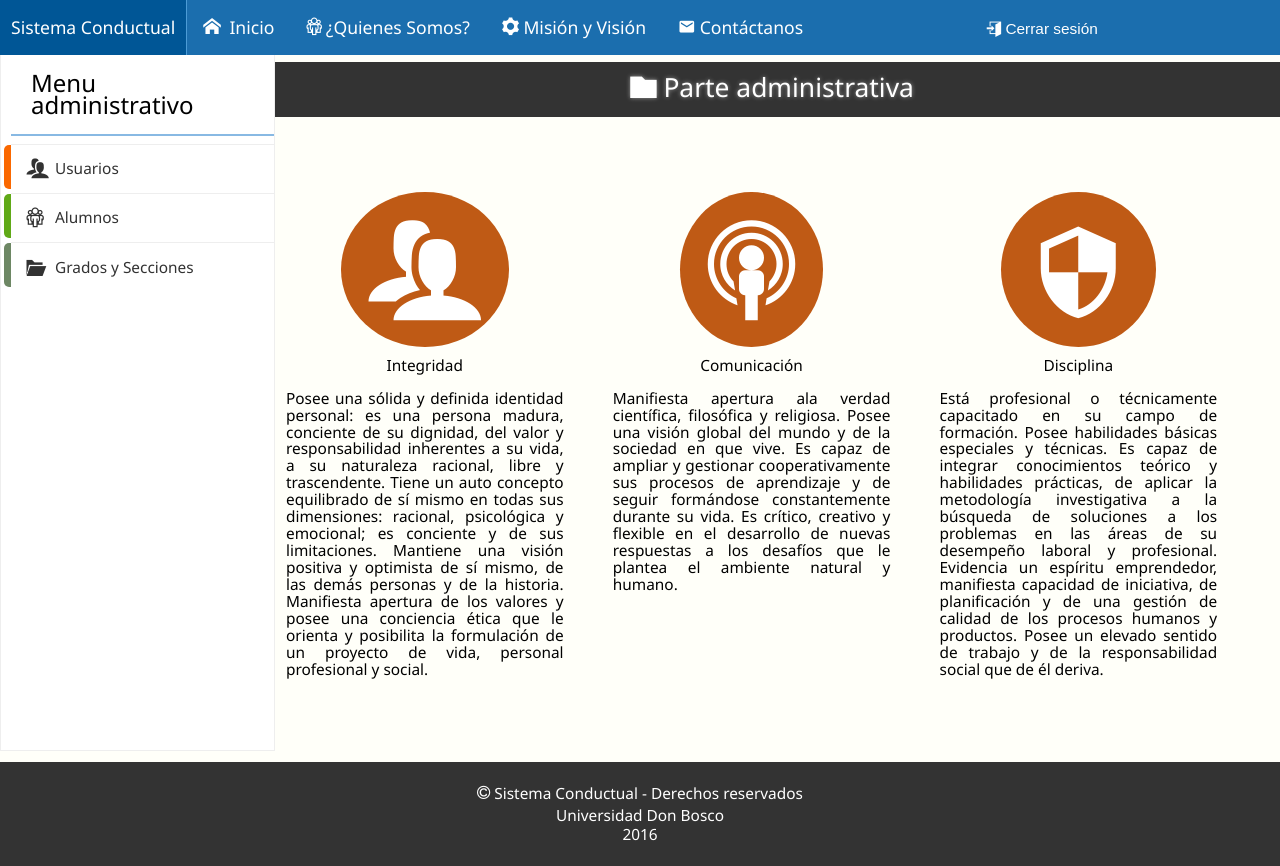
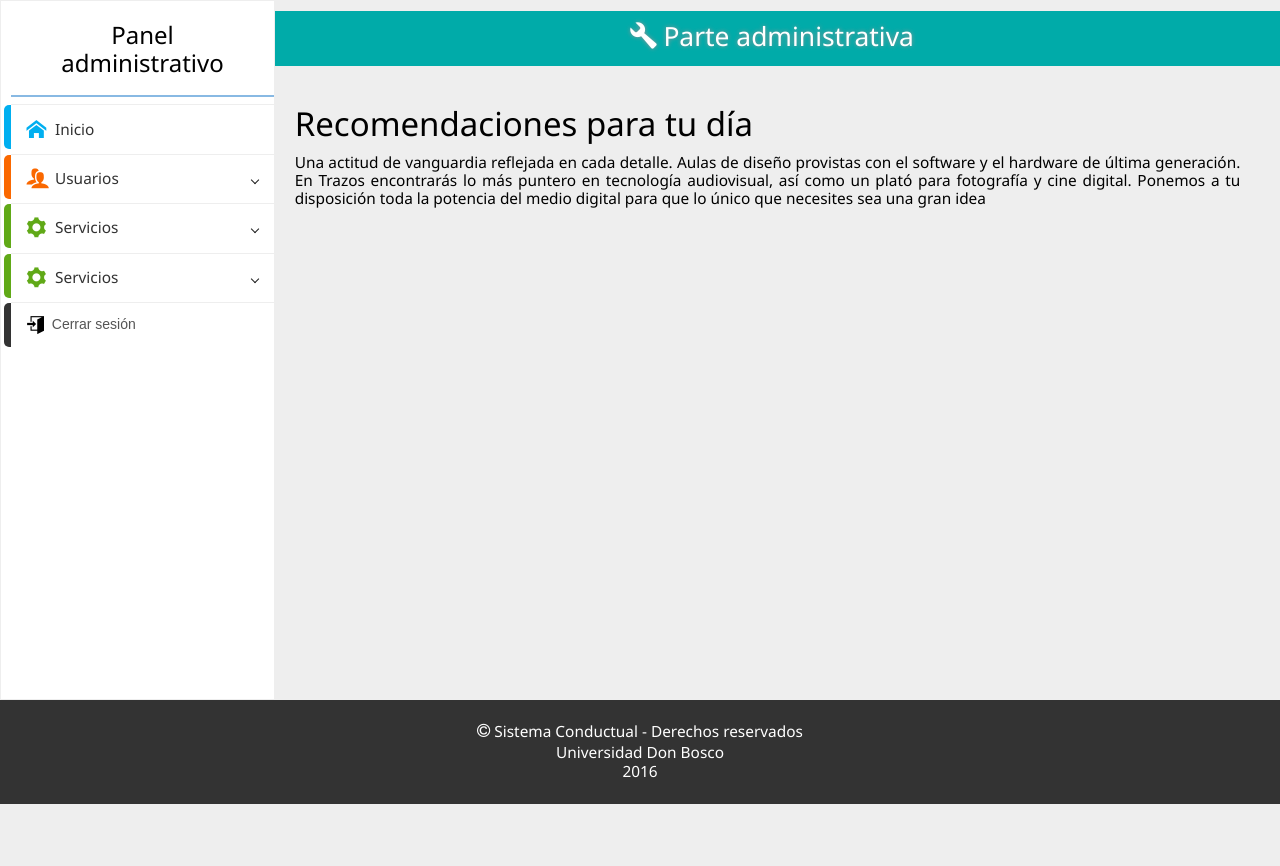
Before and after one commit to MelgarCarlos/expo, a PHP site: page /Back/admin.php in a window 1280 px wide. After the commit the page ends 804 px from the top, so only its background shows below. Run offline with PHP 8.4, Linux system fonts and the light colour scheme; the visitor is signed in with stand-in values (Sample User, id 1).

Commit message:
Cambios de diseño
Realice los distintos cambios al diseño de lado izquierdo, cabe recalcar
que el menu de arriba aun sigue intacto hablando de la parte
administrativa

```diff
--- a/Alejandra/Back/admin.php
+++ b/Alejandra/Back/admin.php
@@ -13,62 +13,29 @@ if(!verificar_usuario()){
     ?>
     <title>Administrador</title>
 </head>
-<body style="background-color: #fffff9;">
-
-    <?php
-    include 'nav.php';
-    ?>
-
-    <div style="padding: 4% 0% 0% 0%;" >
-        <div  style="position: relative;">
-        <?php
+<body class="bg-grayLighter">
+    <div style="overflow: hidden;">
+       <?php
        include 'menu.php';
        ?>
-        </div>
         <div class="bg-grayLighter" style="margin: 0px;">
                     <center>
-                        <h3 class="bg-darkGray fg-white padding10" style="margin-bottom: 0px;text-shadow: 0px 0px 4px rgba(150, 150, 150, 1);"><span style="padding-bottom: 5px;" class="mif-folder" ></span> Parte administrativa</h3>
+                        <h3 class="bg-teal fg-white padding10" style="margin-bottom: 0px;text-shadow: 0px 0px 4px rgba(150, 150, 150, 1);"><span style="padding-bottom: 5px;" class="mif-wrench" ></span> Parte administrativa</h3>
                     </center>
         </div>
-        <div class="grid" style="margin-top: 5%;position: static" >
-                <div class="row cells4">
-                    <div class="cell align-center padding10">
-                        <div>
-                            <span class="mif-users bg-darkOrange fg-white" style="padding:10%;font-size: 100px;border-radius: 50%;"></span>
-                        </div>
-                        <h5>Integridad</h5>
-                        <p class="align-justify">
-                            Posee una sólida y definida identidad personal: es una persona madura, conciente de su dignidad, del valor y responsabilidad inherentes a su vida, a su naturaleza racional, libre y trascendente.
-                            Tiene un auto concepto equilibrado de sí mismo en todas sus dimensiones: racional, psicológica y emocional; es conciente y de sus limitaciones. Mantiene una visión positiva y optimista de sí mismo, de las demás personas y de la historia.
-                            Manifiesta apertura de los valores y posee una conciencia ética que le orienta y posibilita la formulación de un proyecto de vida, personal profesional y social.
+        <div style="padding: 20px;">
+            <div class="bg-grayLighter" style="overflow: hidden;">
+                <div class="place-right" style="width: 100%;padding-bottom: 2%;">
+                    <div style="padding: 1% 2% 0 2%;line-height: 18px;">
+                        <h2>Recomendaciones para tu día</h2>
+                        <p class="align-justify" style="margin: 0;padding: 0;">
+                Una actitud de vanguardia reflejada en cada detalle. Aulas de diseño provistas con el software y el hardware de última generación. En Trazos encontrarás lo más puntero en tecnología audiovisual, así como un plató para fotografía y cine digital. Ponemos a tu disposición toda la potencia del medio digital para que lo único que necesites sea una gran idea
                         </p>
-                    </div>
-                    <div class="cell align-center padding10">
-                        <div>
-                            <span class="mif-broadcast bg-darkOrange fg-white" style="padding:10%;font-size: 100px;border-radius: 50%;"></span>
-                        </div>
-                        <h5>Comunicación</h5>
-                        <p class="align-justify">
-                            Manifiesta apertura ala verdad científica, filosófica y religiosa.
-                            Posee una visión global del mundo y de la sociedad en que vive.
-                            Es capaz de ampliar y gestionar cooperativamente sus procesos de aprendizaje y de seguir formándose constantemente durante su vida.
-                            Es crítico, creativo y flexible en el desarrollo de nuevas respuestas a los desafíos que le plantea el ambiente natural y humano.
-                        </p>
-                    </div>
-                    <div class="cell align-center padding10">
-                        <div>
-                            <span class="mif-security bg-darkOrange fg-white" style="padding:10%;font-size: 100px;border-radius: 50%;"></span>
-                        </div>
-                        <h5>Disciplina</h5>
-                        <p class="align-justify">
-                            Está profesional o técnicamente capacitado en su campo de formación. Posee habilidades básicas especiales y técnicas.
-                            Es capaz de integrar conocimientos teórico y habilidades prácticas, de aplicar la metodología investigativa a la búsqueda de soluciones a los problemas en las áreas de su desempeño laboral y profesional.
-                            Evidencia un espíritu emprendedor, manifiesta capacidad de iniciativa, de planificación y de una gestión de calidad de los procesos humanos y productos. Posee un elevado sentido de trabajo y de la responsabilidad social que de él deriva.
-                        </p>
+
                     </div>
                 </div>
+            </div>
         </div>
-
         </div>
     <?php
     include 'footer.php';
--- a/Alejandra/Back/menu.php
+++ b/Alejandra/Back/menu.php
@@ -1,7 +1,33 @@
 <ul class="sidebar2" style="height: 700px;padding-left: 10px;">
-    <li class="title">Menu administrativo</li>
+    <li class="title" style="line-height: 28px;text-align: center;">Panel administrativo</li>
     <hr>
-    <li class="stick bg-orange"><a href="usuarioagregar.php"><span class="mif-users icon" ></span> Usuarios</a></li>
-    <li class="stick bg-green"><a href="alumnoagregar.php"><span class="mif-organization icon"></span> Alumnos</a></li>
-    <li class="stick bg-olive"><a href="alumnoagregar.php"><span class="mif-folder-open icon"></span> Grados y Secciones</a></li>
+    <li class="stick bg-blue"><a href="admin.php"><span class="mif-home icon fg-blue" ></span> Inicio</a></li>
+    <li class="stick bg-orange">
+        <a class="dropdown-toggle" href="#"><span class="mif-users icon fg-orange"></span> Usuarios</a>
+        <ul class="d-menu" data-role="dropdown">
+            <li><a href="usuarioagregar.php"><span class="mif-user icon fg-black" ></span> Usuarios</a></li>
+            <li><a href="preguntasagregar.php"><span class="mif-question icon fg-black" ></span> Preguntas de seguridad</a></li>
+        </ul>
+    </li>
+    <li class="stick bg-green">
+        <a class="dropdown-toggle" href="#"><span class="mif-cog icon fg-green"></span> Servicios</a>
+        <ul class="d-menu" data-role="dropdown">
+            <li><a href="serviciosagregar.php"><span class="mif-cog icon fg-black" ></span> Servicios</a></li>
+            <li><a href="iconos.php" target="_blank"><span class="mif-image icon fg-black" ></span> Iconos</a></li>
+        </ul>
+    </li>
+    <li class="stick bg-green">
+        <a class="dropdown-toggle" href="#"><span class="mif-cog icon fg-green"></span> Servicios</a>
+        <ul class="d-menu" data-role="dropdown">
+            <li><a href="serviciosagregar.php"><span class="mif-cog icon fg-black" ></span> Servicios</a></li>
+            <li><a href="iconos.php" target="_blank"><span class="mif-image icon fg-black" ></span> Iconos</a></li>
+        </ul>
+    </li>
+    <li class="stick bg-darkGray">
+        <a style="padding:0;">
+            <form action="../login/logout.php" method="post" style="border: none;margin: 0;padding: 0;">
+                <button name="cerrar" style="font-size: 14px;text-align: left;border: none;margin: 0;padding: 0 0 0 15px;width: 100%;height: 44px;" class="fg-gray bg-white"><span class="mif-enter fg-black" style="font-size: 18px;"></span> &nbsp;Cerrar sesión</button>
+            </form>
+        </a>
+    </li>
 </ul>
--- a/Alejandra/Back/nav.php
+++ b/Alejandra/Back/nav.php
@@ -1,5 +1,5 @@
     <div class="app-bar bg-darkCyan fixed-top" data-role="appbar" style="padding-right: 12%;;">
-        <div class="app-bar-element">Sistema Conductual</div>
+        <div class="app-bar-element">Trazos Digitales</div>
         <div class="app-bar-divider"></div>
 
         <ul class="app-bar-menu">
```
Also changed, not shown: Alejandra/Back/iconos.php (+20 -17 lines), Alejandra/Back/menutablas.php (deleted, +0 -8 lines), Alejandra/Back/preguntasagregar.php (+1 -7 lines), Alejandra/Back/serviciosagregar.php (+3 -9 lines), Alejandra/Back/slideragregar.php (+4 -8 lines), Alejandra/Back/usuarioagregar.php (+3 -6 lines), Alejandra/Front/index.php (+5 -3 lines).
